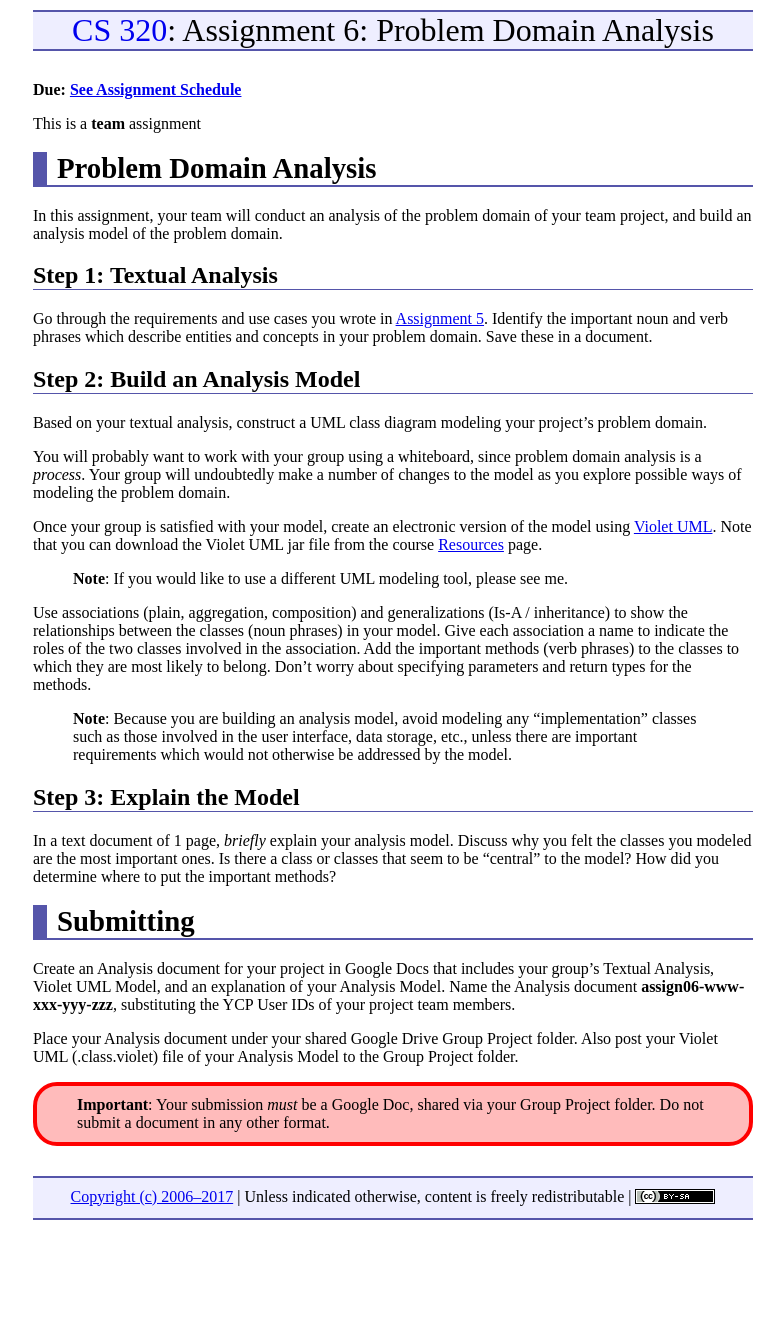
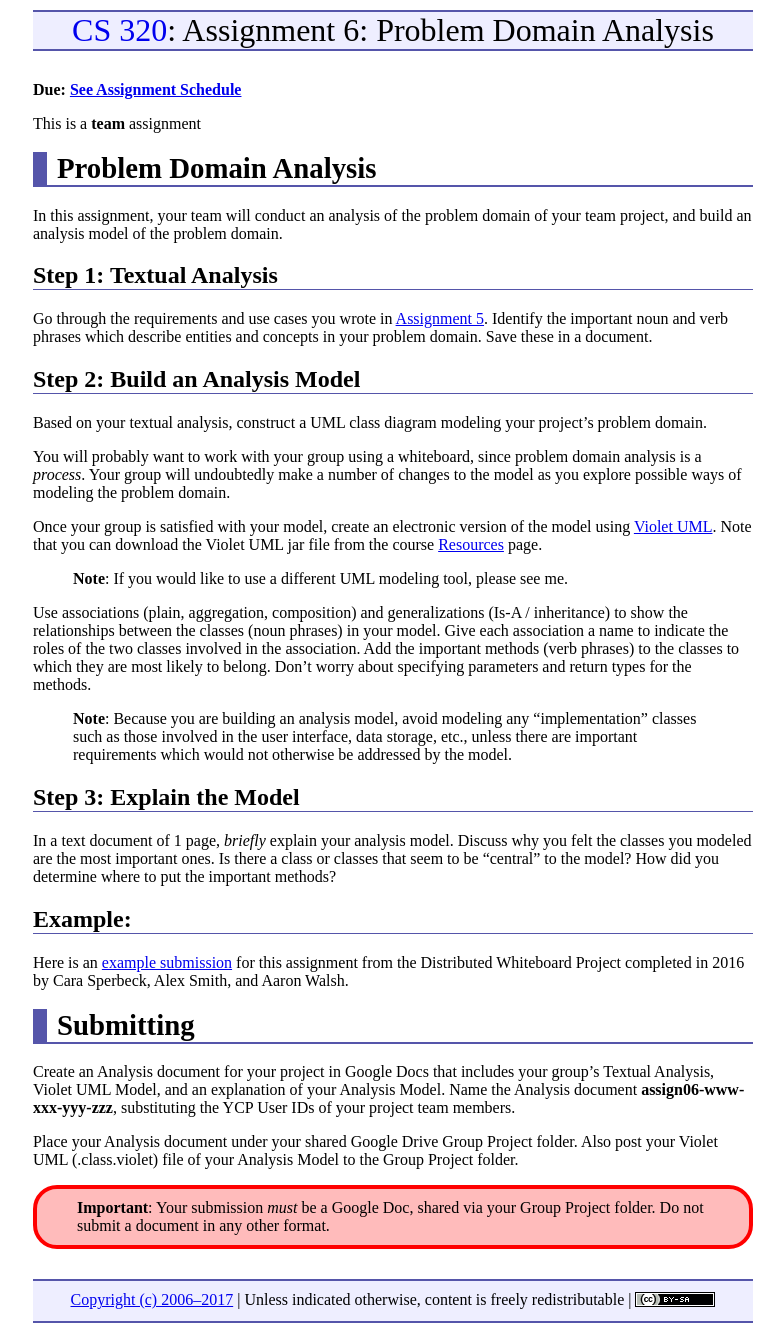
Before and after one commit to ycpcs/cs320-spring2017, a Jekyll site: the page built from assign/assign06.md, in a window 1280 px wide. Shown: the whole page, without its empty margins (247-1031 px from the left). Built offline with Jekyll 4.4.1, drawn with Linux system fonts in a browser that asks for light colours; before the commit the page ends 1230 px from its top, so only the background shows below that.

Commit message:
added example

```diff
--- a/assign/assign06.md
+++ b/assign/assign06.md
@@ -37,6 +37,11 @@ Step 3: Explain the Model
 
 In a text document of 1 page, *briefly* explain your analysis model. Discuss why you felt the classes you modeled are the most important ones. Is there a class or classes that seem to be "central" to the model? How did you determine where to put the important methods?
 
+Example:
+--------
+
+Here is an [example submission](assign06_csperbec_asmit147_awalsh6.pdf) for this assignment from the Distributed Whiteboard Project completed in 2016 by Cara Sperbeck, Alex Smith, and Aaron Walsh.
+
 Submitting
 ==========
 
```
Also changed, not shown: 1 other file.
